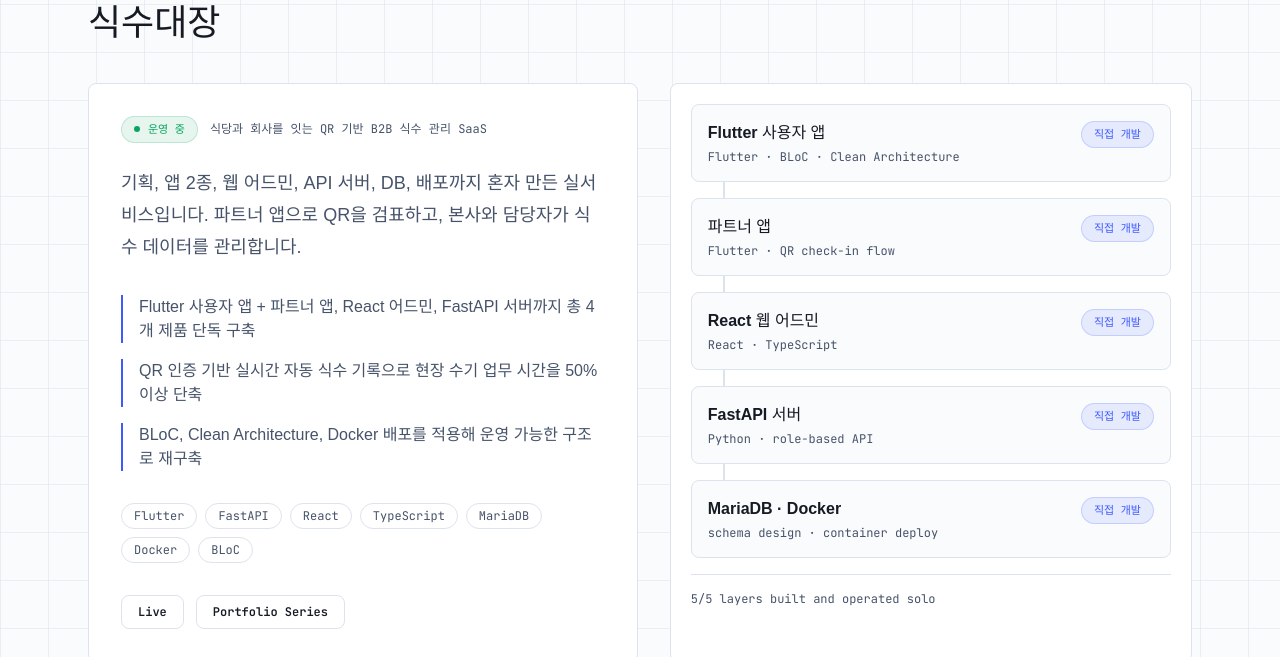
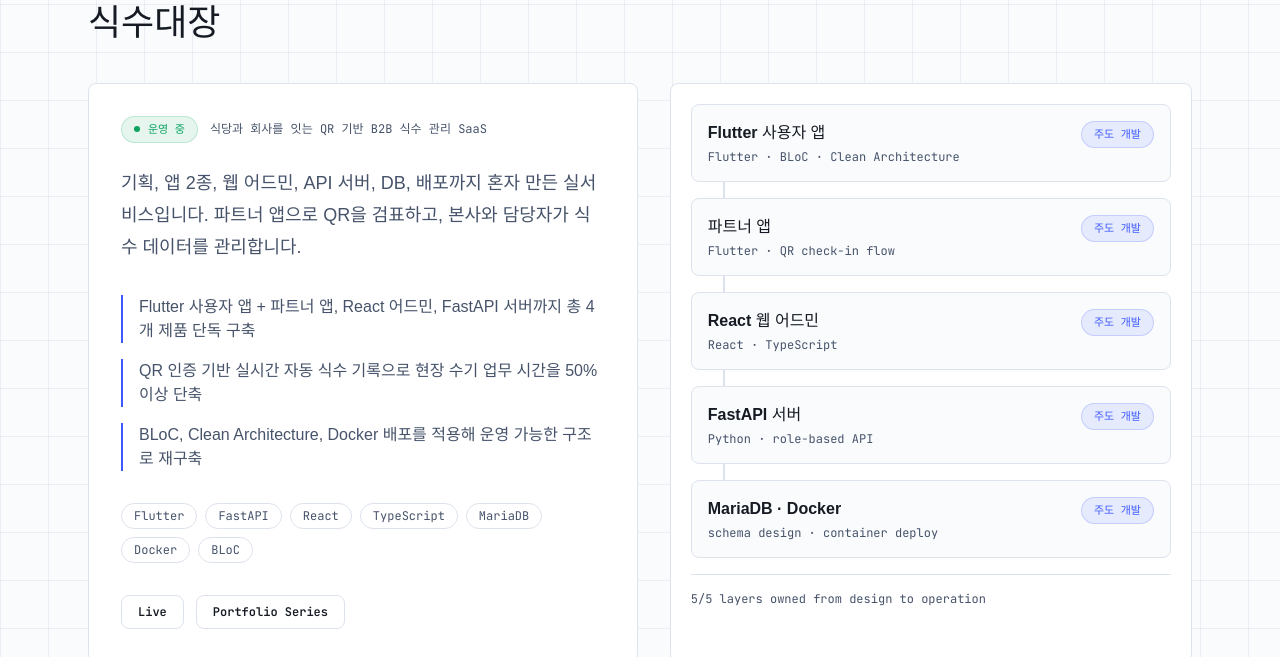
Before and after one commit to YOOCHUNGKEUN/my_portfolio, a React (Vite) app: page / in a window 1280 px wide. Shown: the part 860-1517 px from the top of the page. Built offline with nearby package versions, Linux system fonts and the light colour scheme; a web font is replaced by a local one.

Commit message:
fix: 아키텍처 다이어그램 개발 범위 표현 수정

```diff
--- a/src/components/ui/ArchDiagram.tsx
+++ b/src/components/ui/ArchDiagram.tsx
@@ -18,13 +18,13 @@ export function ArchDiagram({ nodes }: ArchDiagramProps) {
               <p className="font-semibold text-ink">{node.label}</p>
               <p className="mt-1 font-mono text-xs text-steel">{node.detail}</p>
             </div>
-            {node.mine && <Badge variant="mine">직접 개발</Badge>}
+            {node.mine && <Badge variant="mine">주도 개발</Badge>}
           </div>
           {index < nodes.length - 1 && <div className="ml-8 h-4 border-l-2 border-line" />}
         </div>
       ))}
       <p className="mt-4 border-t border-line pt-4 font-mono text-xs text-steel">
-        {nodes.filter((node) => node.mine).length}/{nodes.length} layers built and operated solo
+        {nodes.filter((node) => node.mine).length}/{nodes.length} layers owned from design to operation
       </p>
     </div>
   );
```
Also changed, not shown: 2 other files (tests, documents, lock files or other folders).
